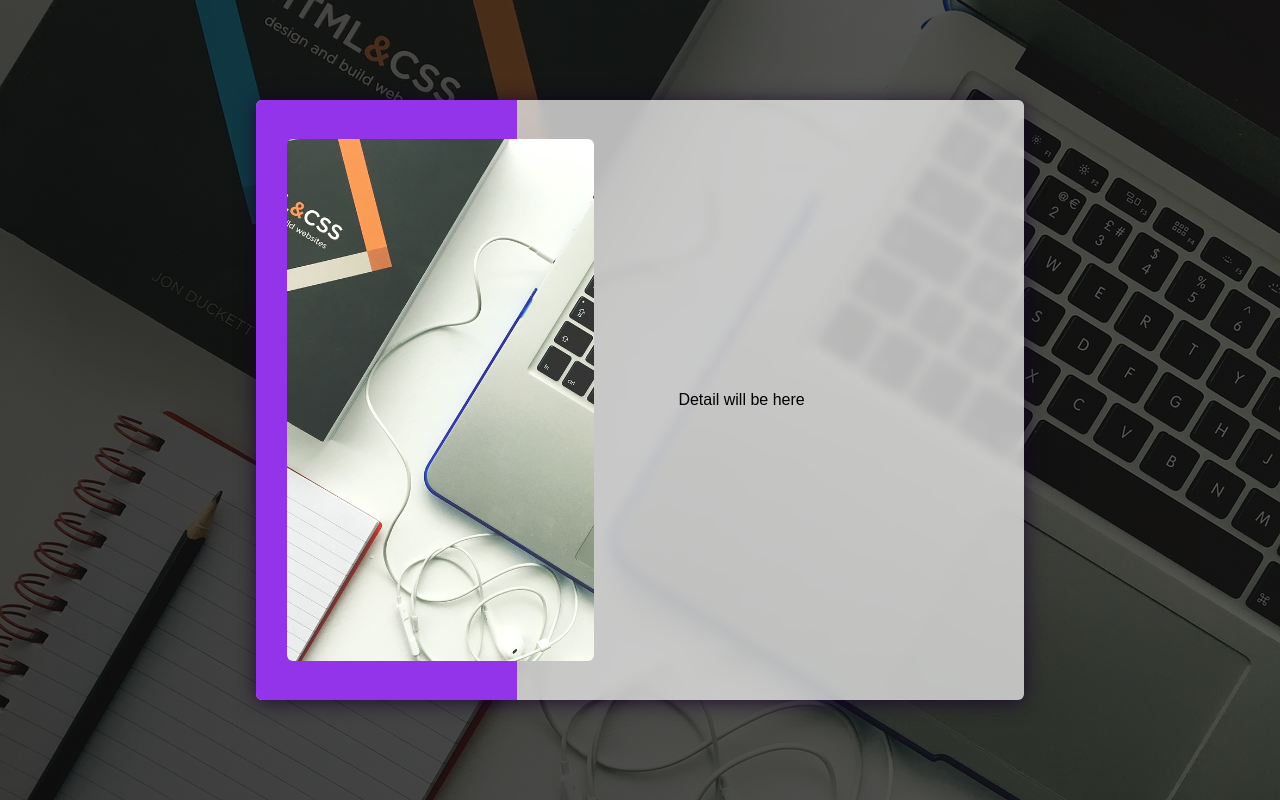
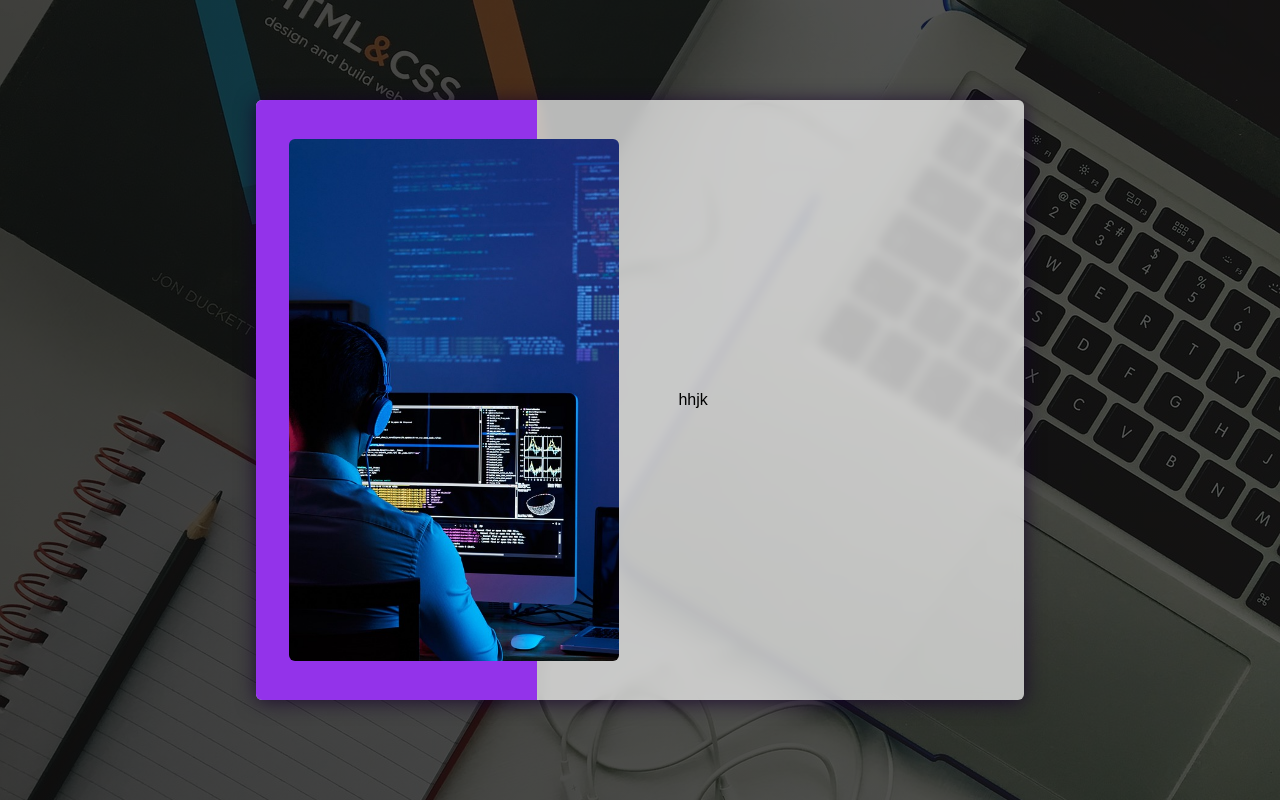
Before and after one commit to gokarna123-goku/login-page, a plain HTML site: page login.html in a window 1280 px wide. Drawn offline with Linux system fonts and the light colour scheme.

Commit message:
completed the left section styling

```diff
--- a/login.html
+++ b/login.html
@@ -19,12 +19,12 @@
             <div class="left_section">
                 <div class="back_page">
                     <div class="front_page">
-                        <img src="./img/bg.jpg" alt="">
+                        <img src="./img/developer.jpg" alt="Developer Image">
                     </div>
                 </div>
             </div>
             <div class="right_section">
-                Detail will be here
+                hhjk
             </div>
         </div>
     </div>
--- a/style.css
+++ b/style.css
@@ -48,7 +48,7 @@ a{
 
 /* Left Section */
 .left_section{
-    width: 40%;
+    width: 43%;
     height: 75vh;
     position: relative;
 }
@@ -80,6 +80,9 @@ a{
 .right_section{
     width: 45%;
     height: 100%;
+    display: flex;
+    align-items: flex-start;
+    flex-direction: column;
 }
 
 
```
